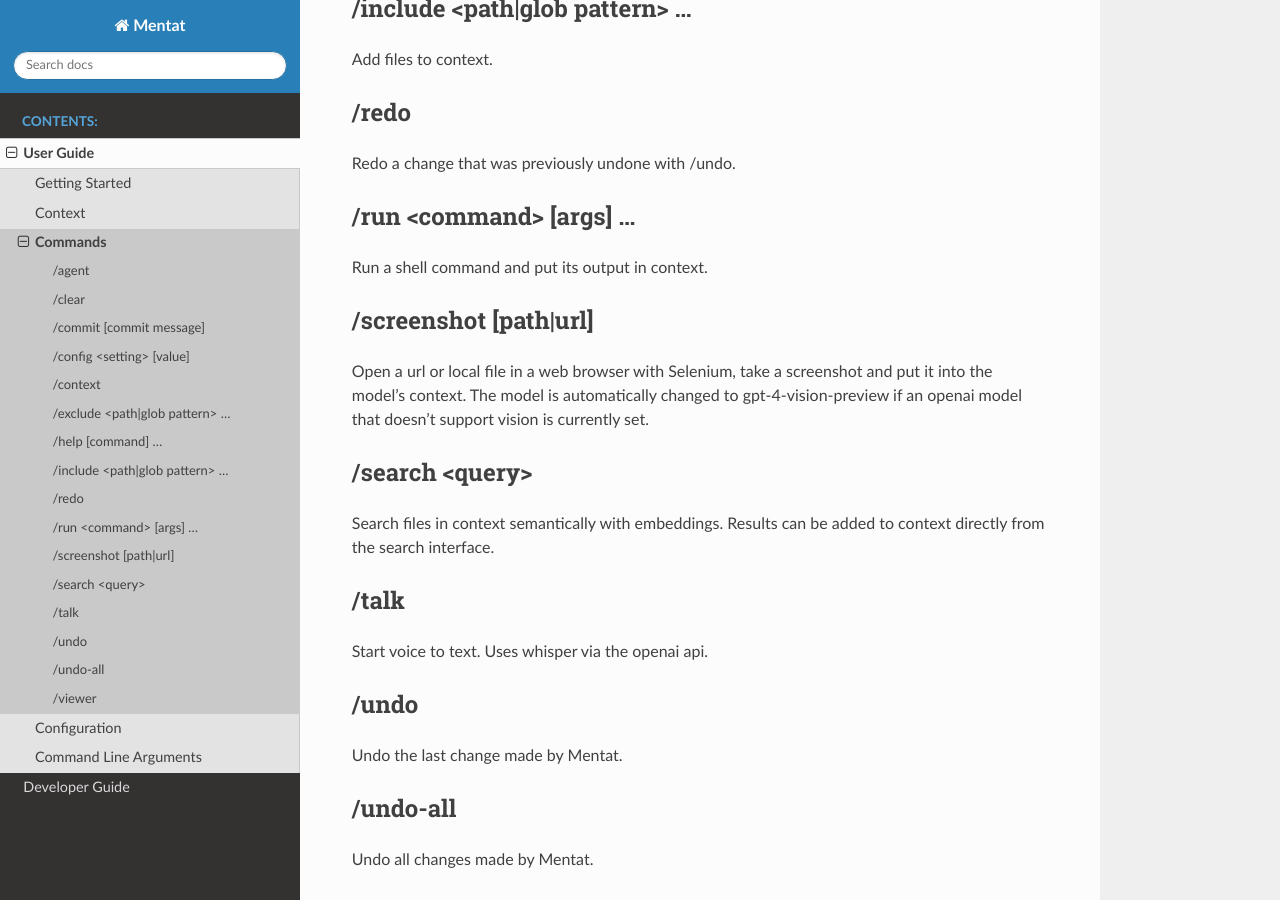
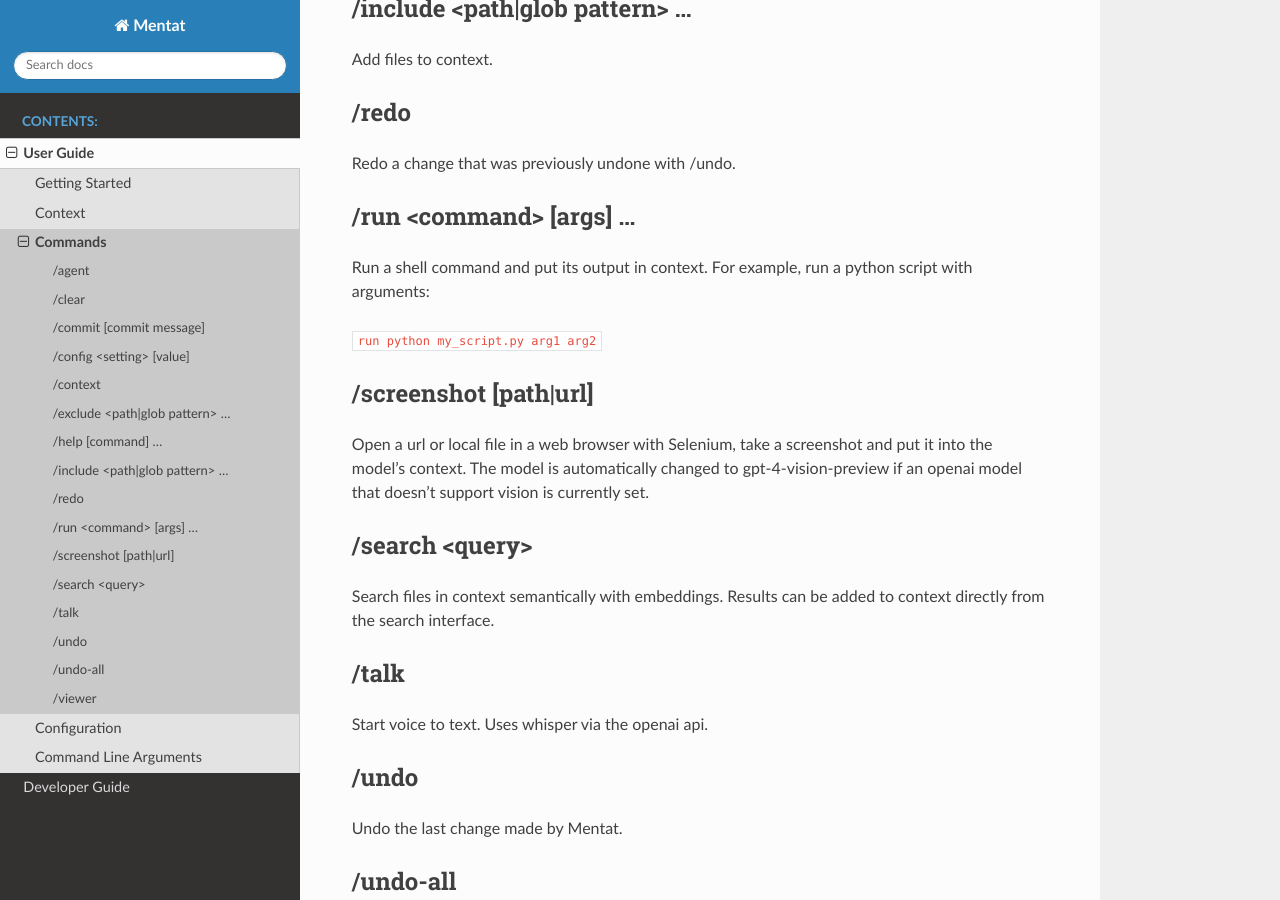
Before and after one commit to AbanteAI/mentat, a Sphinx documentation site: the page built from docs/source/user/commands.rst, in a window 1280 px wide and 900 px high, scrolled down 993 px. Built offline with Sphinx 7.4.7 and the Read the Docs theme 2.0.0, drawn with Linux system fonts in a browser that asks for light colours.

Commit message:
Update docs/source/user/commands.rst
Co-authored-by: biobootloader <128252497+biobootloader@users.noreply.github.com>

```diff
--- a/docs/source/user/commands.rst
+++ b/docs/source/user/commands.rst
@@ -51,7 +51,9 @@
 /run <command> [args] ...
 -------------------------
 
-Run a shell command and put its output in context.
+Run a shell command and put its output in context. For example, run a python script with arguments:
+
+:code:`\run python my_script.py arg1 arg2`
 
 /screenshot [path|url]
 ----------------------
```
